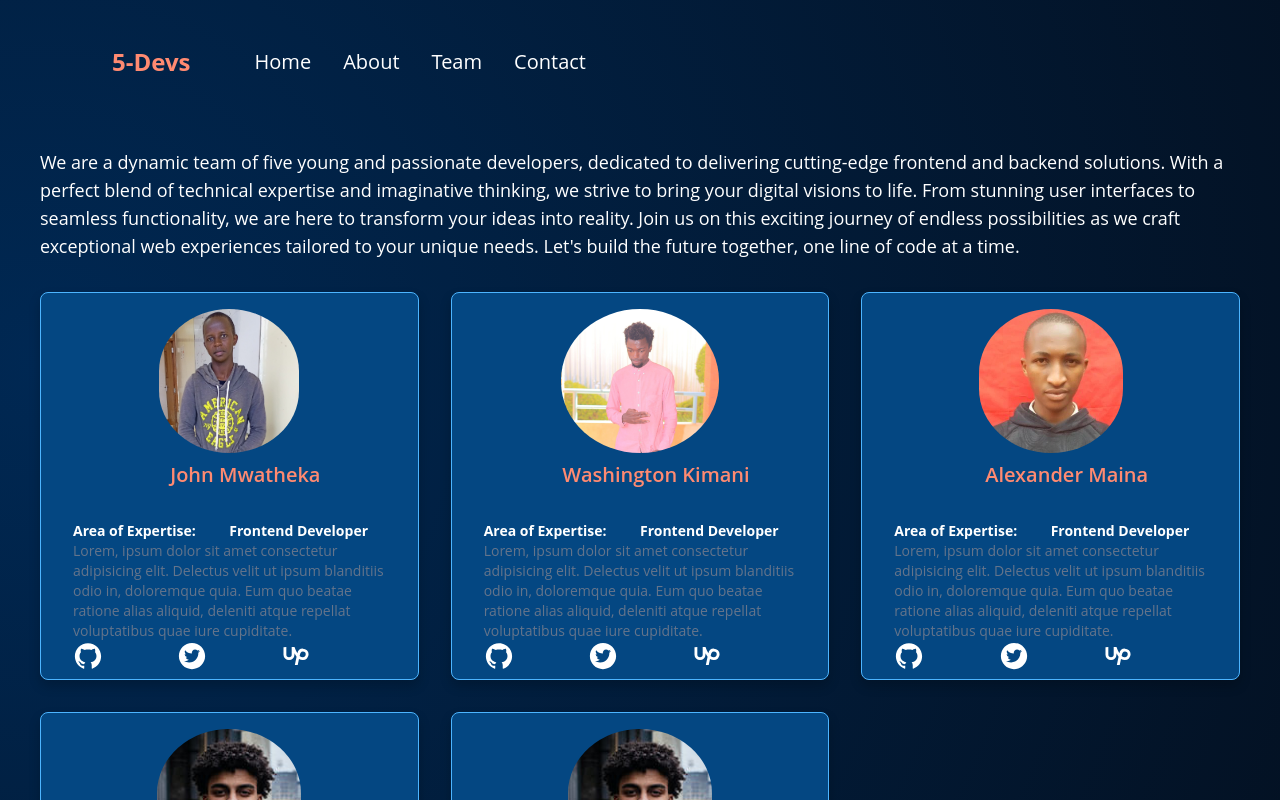
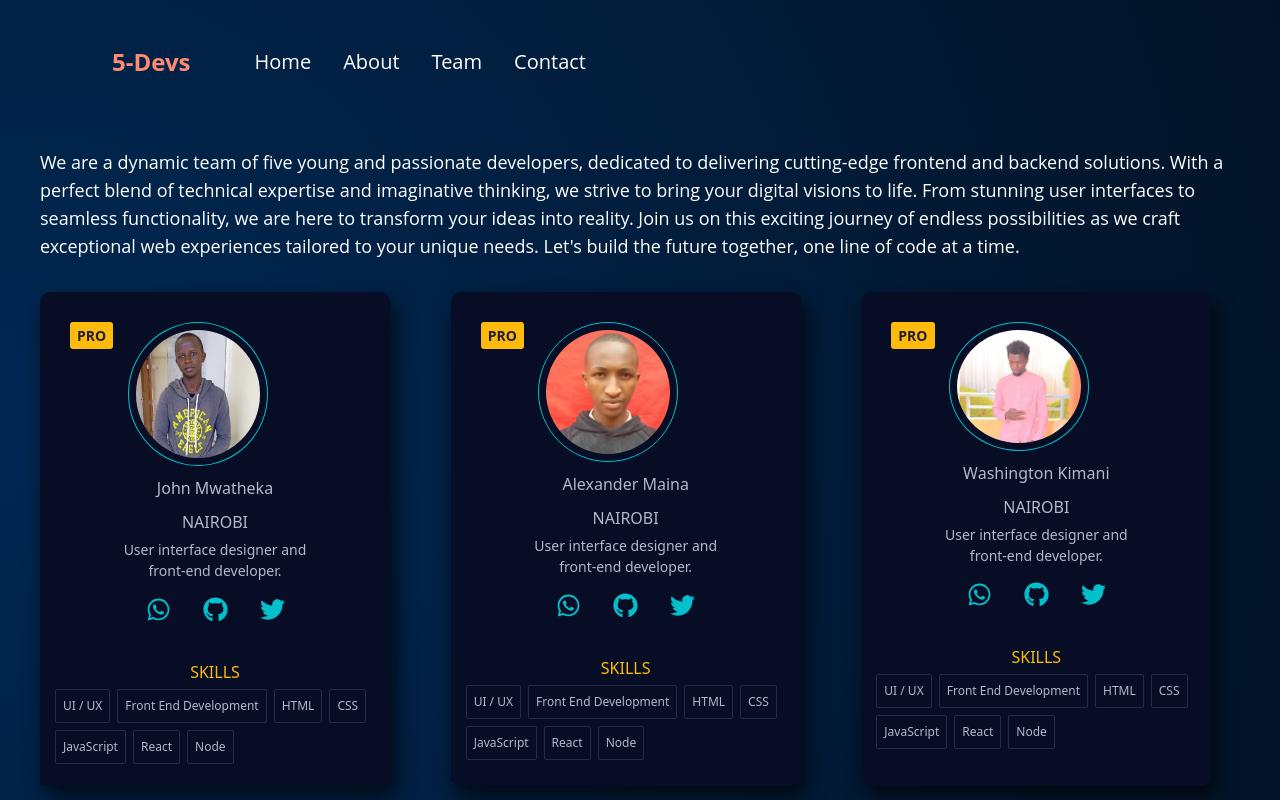
Before and after one commit to Alekiie/5-Dev-Community, a React (Vite) app: page /team in a window 1280 px wide. Shown: the top 800 px of the page. Built offline with nearby package versions, Linux system fonts and the light colour scheme; the HTML template or start-up script is replaced by a standard one; a web font is replaced by a local one.

Commit message:
Team Page

```diff
--- a/src/components/cards/Cards.jsx
+++ b/src/components/cards/Cards.jsx
@@ -1,34 +1,30 @@
+import * as FaIcons from 'react-icons/fa';
+import "./cards.css";
 
-import {AiFillGithub,AiFillTwitterCircle} from 'react-icons/ai'
-import { BiLogoUpwork } from 'react-icons/bi';
-import './cards.css'
-
-const Cards = ({name,image}) => {
+const Cards = ({ name, image, location,whatsapp, github, twitter }) => {
   return (
-    <div className="border rounded-lg p-2 md:px-8  flex flex-col text-sm font-display text-white  card cursor-pointer w-full">
-      <div className=" flex  md:px-8 flex-col text-subtext text-sm font-semibold md:text-lg md:flex md:flex-col ">
-        <img src={image}  alt="passport" className=" max-w-[160px] max-h-[160px] flex justify-center items-center mx-auto  rounded-full py-2" />
-        <p className=" my-auto text-sm text-center md:text-xl md:flex md:justify-center md:items-center md:pl-8 ">{name}</p>
+    <div className="card-container">
+      <span className="pro">PRO</span>
+      <img className="round" src={image} alt="user"/>
+      <h3>{name}</h3>
+      <h6> {location}</h6>
+      <p>User interface designer and <br /> front-end developer.</p>
+      <div className="socials">
+        <a href={whatsapp} target='_blank'><FaIcons.FaWhatsapp className='social_icon'/></a>
+        <a href={github} target='_blank'><FaIcons.FaGithub className='social_icon'/></a>
+        <a href={twitter} target='_blank'><FaIcons.FaTwitter className='social_icon'/></a>
       </div>
-      <div>
-        <p className="text-white font-bold pt-8 grid grid-cols-2">Area of Expertise:
-        <span className="px-0  text-sm col-span-1">
-
-          Frontend Developer
-          </span>
-          </p>
-
-        <span className='text-slate-500 '>
-          Lorem, ipsum dolor sit amet consectetur adipisicing elit. Delectus
-          velit ut ipsum blanditiis odio in, doloremque quia. Eum quo beatae
-          ratione alias aliquid, deleniti atque repellat voluptatibus quae iure
-          cupiditate.
-        </span>
-      </div>
-      <div className='grid grid-cols-3 '>
-        <AiFillGithub size={30}/>
-        <AiFillTwitterCircle size={30}/>
-        <BiLogoUpwork size={30}/>
+      <div className="skills">
+        <h6>Skills</h6>
+        <ul>
+          <li>UI / UX</li>
+          <li>Front End Development</li>
+          <li>HTML</li>
+          <li>CSS</li>
+          <li>JavaScript</li>
+          <li>React</li>
+          <li>Node</li>
+        </ul>
       </div>
     </div>
   );
--- a/src/components/cards/cards.css
+++ b/src/components/cards/cards.css
@@ -1,22 +1,97 @@
-:root {
-    --color-bg: #1f1f38;
-    --color-bg-variant: #1c3174;
-    --color-primary: #4db5ff;
-    --color-white: #fff;
-    --color-light: rgba(255, 255, 255, 0.6);
-    --transition: all 400ms ease;
-}
-.card {
-    background-color: #044782;
-    border: 1px solid var(--color-primary);
-    border-radius: .5rem;
-    transition: var(--transition);
-    box-shadow: 0px 6px 12px rgba(0, 0, 0, 0.2);
+h3 {
+	margin: 10px 0;
 }
 
-.card:hover {
-    background: transparent;
-    color: var(--color-white);
-    transform: scale(1.1);
-    text-transform: none;
+h6 {
+	margin: 5px 0;
+	text-transform: uppercase;
 }
+
+p {
+	font-size: 14px;
+	line-height: 21px;
+}
+
+.card-container {
+	background-color: #060d24;
+	border-radius: 10px;
+	box-shadow: 5px 10px 20px rgba(0,0,0,0.7);
+	color: #B3B8CD;
+	padding-top: 30px;
+	position: relative;
+	width: 350px;
+	max-width: 100%;
+	text-align: center;
+}
+
+.card-container .pro {
+	color: #231E39;
+	background-color: #FEBB0B;
+	border-radius: 3px;
+	font-size: 14px;
+	font-weight: bold;
+	padding: 3px 7px;
+	position: absolute;
+	top: 30px;
+	left: 30px;
+}
+
+.card-container .round {
+    width: 40%;
+    margin-left: calc(25%);
+	border: 1px solid #03BFCB;
+	border-radius: 50%;
+	padding: 7px;
+}
+.socials{
+    display: flex;
+    width: 100%;
+    margin-top: 1rem;
+    justify-content: center;
+}
+.socials .social_icon{
+    font-size: 25px;
+    margin: 0 1rem;
+    color: #03BFCB;
+}
+button.primary {
+	background-color: #03BFCB;
+	border: 1px solid #03BFCB;
+	border-radius: 3px;
+	color: #110c29;
+	font-weight: 500;
+	padding: 10px 25px;
+}
+
+button.primary.ghost {
+	background-color: transparent;
+	color: #02899C;
+}
+
+.skills {
+	background-color: #060d24;
+	text-align: left;
+	padding: 15px;
+	margin-top: 15px;
+}
+
+.skills h6{
+    text-align: center;
+    margin-top: .5rem;
+    color: #FEBB0B;
+}
+
+.skills ul {
+	list-style-type: none;
+	margin: 0;
+	padding: 0;
+}
+
+.skills ul li {
+	border: 1px solid #2D2747;
+	border-radius: 2px;
+	display: inline-block;
+	font-size: 12px;
+	margin: 0 7px 7px 0;
+	padding: 7px;
+}
--- a/src/pages/Team.jsx
+++ b/src/pages/Team.jsx
@@ -2,6 +2,49 @@ import Footer from "../components/Footer";
 import { Mwatheka, Alex, Kimani, Avatar } from "../assets/images";
 
 import Cards from "../components/cards/Cards";
+
+const props = [
+  {
+    name: "John Mwatheka",
+    image: Mwatheka,
+    location: "Nairobi",
+    whatsapp: "https://wa.me/+254757909044?text=Hello%20John",
+    github: "https://github.com/Mwatheka",
+    twitter: "https://twitter.com/",
+  },
+  {
+    name: "Alexander Maina",
+    image: Alex,
+    location: "Nairobi",
+    whatsapp: "https://wa.me/+254768444197?text=Hello%20Alex",
+    github: "https://github.com/Alekiie",
+    twitter: "https://twitter.com/",
+  },
+  {
+    name: "Washington Kimani",
+    image: Kimani,
+    location: "Nairobi",
+    whatsapp: "https://wa.me/+254745811535?text=Hello%20Washington",
+    github: "https://github.com/Washington-Kimani",
+    twitter: "https://twitter.com/",
+  },
+  {
+    name: "Joseph Junior",
+    image: Avatar,
+    location: "Nairobi",
+    whatsapp: "https://wa.me/+254112858989?text=Hello%20Joseph",
+    github: "https://github.com/",
+    twitter: "https://twitter.com/",
+  },
+  {
+    name: "Nick Teck",
+    image: Avatar,
+    location: "Nairobi",
+    whatsapp: "https://wa.me/+254716453748?text=Hello%20Nick",
+    github: "https://github.com/",
+    twitter: "https://twitter.com/",
+  }
+];
 
 const Team = () => {
   return (
@@ -20,11 +63,11 @@ const Team = () => {
           at a time.
         </p>
         <div className="flex flex-col md:grid md:grid-cols-3 gap-8 mt-8">
-          <Cards name="John Mwatheka" image={Mwatheka} />
-          <Cards name="Washington Kimani" image={Kimani} />
-          <Cards name="Alexander Maina" image={Alex} />
-          <Cards name="Member Name" image={Avatar} />
-          <Cards name="Member Name" image={Avatar} />
+          <Cards name={props[0].name} image={props[0].image} location={props[0].location} whatsapp={props[0].whatsapp} github={props[0].github} twitter={props[0].twitter}/>
+          <Cards name={props[1].name} image={props[1].image} location={props[1].location} whatsapp={props[1].whatsapp} github={props[1].github} twitter={props[1].twitter}/>
+          <Cards name={props[2].name} image={props[2].image} location={props[2].location} whatsapp={props[2].whatsapp} github={props[2].github} twitter={props[2].twitter}/>
+          <Cards name={props[3].name} image={props[3].image} location={props[3].location} whatsapp={props[3].whatsapp} github={props[3].github} twitter={props[3].twitter}/>
+          <Cards name={props[4].name} image={props[4].image} location={props[4].location} whatsapp={props[4].whatsapp} github={props[4].github} twitter={props[4].twitter}/>
         </div>
       </div>
       <Footer />
```
